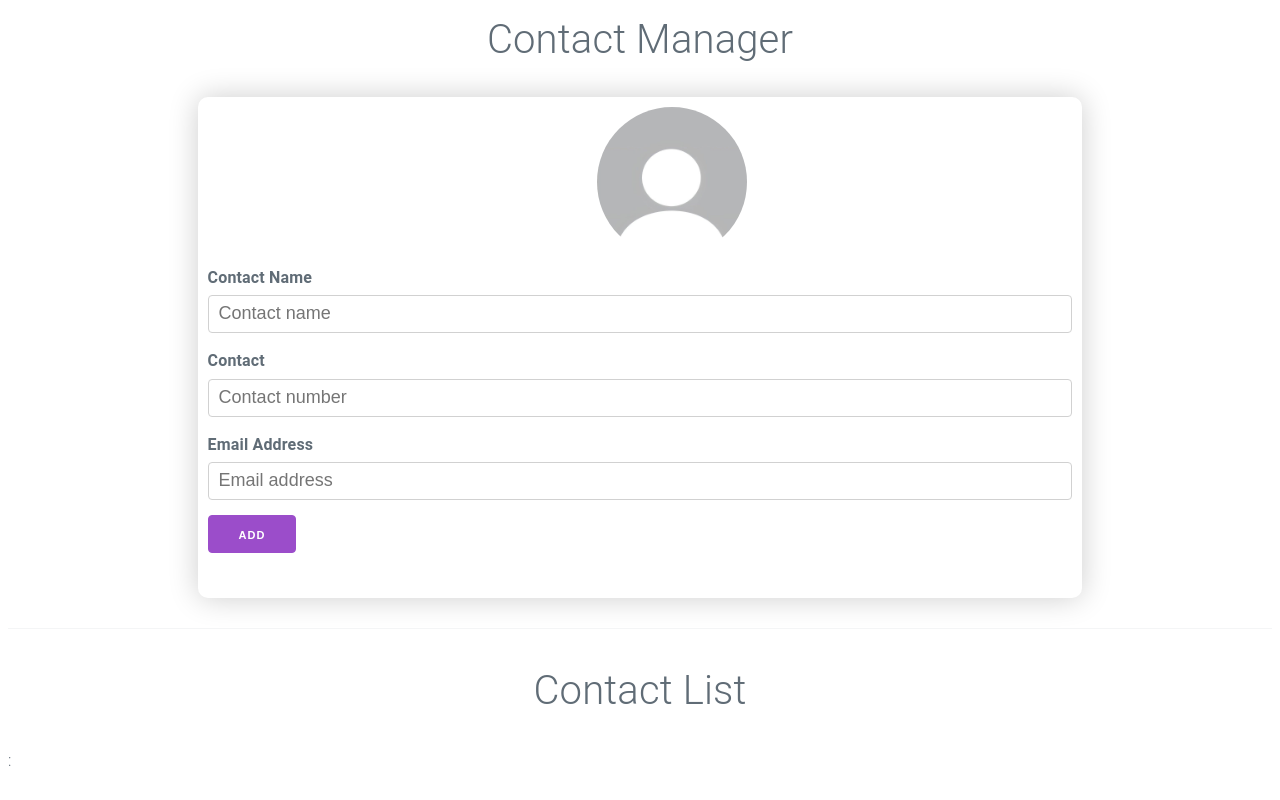
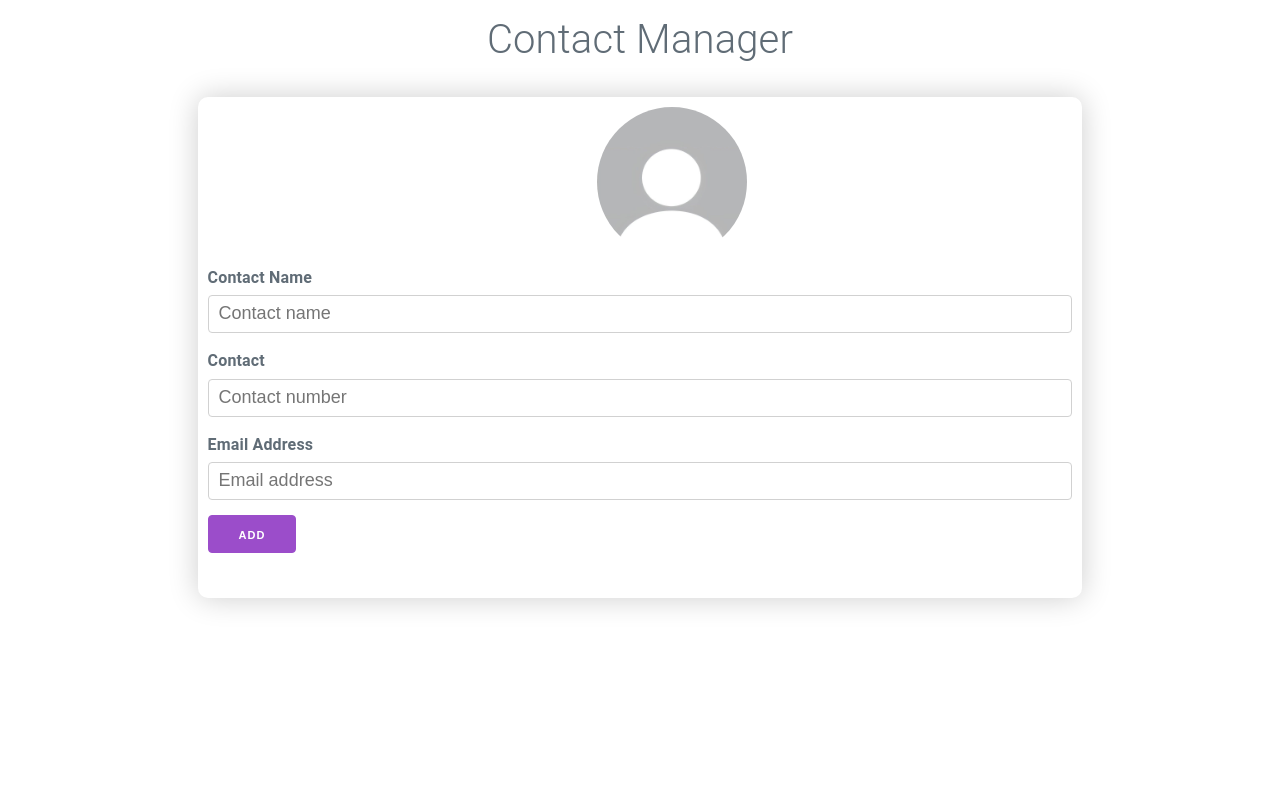
Before and after one commit to NusfaJahan61/Contact_App, a React (Vite) app: page / in a window 1280 px wide. Built offline with nearby package versions, Linux system fonts and the light colour scheme.

Commit message:
react router v1

```diff
--- a/package.json
+++ b/package.json
@@ -12,7 +12,8 @@
   "dependencies": {
     "milligram": "^1.4.1",
     "react": "^19.1.1",
-    "react-dom": "^19.1.1"
+    "react-dom": "^19.1.1",
+    "react-router-dom": "^7.9.5"
   },
   "devDependencies": {
     "@eslint/js": "^9.36.0",
--- a/src/App.jsx
+++ b/src/App.jsx
@@ -4,6 +4,7 @@ import ContactCard from "./components/ContactCard"
 import ContactList from "./components/ContactList"
 import Header from "./components/Header"
 import NoContactMsg from "./components/NoContactMsg"
+import { Route, Routes } from "react-router-dom"
 
 function App() {
   const LOCAL_STORAGE_KEY = "contacts";
@@ -29,8 +30,10 @@ function App() {
   return (
     <>
       <Header />
-      <AddContact addContactHandler={addContactHandler} />
-      <ContactCard contacts={contacts} /> :
+      <Routes>
+        <Route path="/" element={<AddContact addContactHandler={addContactHandler} />} />
+        <Route path="/contacts" element={<ContactCard contacts={contacts} />} />
+      </Routes>
       <ContactList />
     </>
   )
--- a/src/index.css
+++ b/src/index.css
@@ -14,7 +14,7 @@ input {
   width: 70%;
   margin: 10px auto;
   padding: 15px;
-  box-shadow: 0 0 30px 0 rgba(0, 0, 0, 0.2);
+  box-shadow: 0 0 10px 0 rgba(0, 0, 0, 0.2);
   border-radius: 20px;
   line-height: 10px;
   display: flex;
--- a/src/main.jsx
+++ b/src/main.jsx
@@ -3,9 +3,10 @@ import { createRoot } from 'react-dom/client'
 import './index.css'
 import App from './App.jsx'
 import 'milligram/dist/milligram.css'
+import { BrowserRouter } from 'react-router-dom'
 
 createRoot(document.getElementById('root')).render(
-  <StrictMode>
+  <BrowserRouter>
     <App />
-  </StrictMode>,
+  </BrowserRouter>,
 )
```
Also changed, not shown: 1 other file (tests, documents, lock files or other folders).
